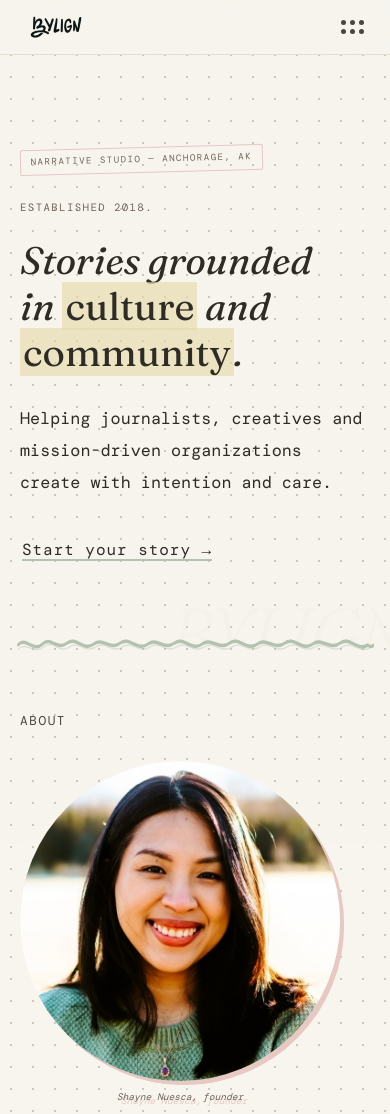
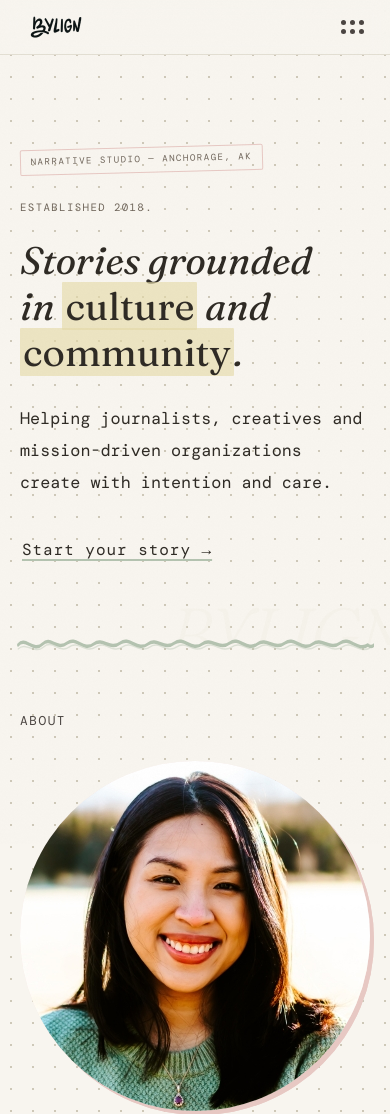
Before and after one commit to shaynenuesca/bylign-website, a plain HTML site: page index.html in a window 390 px wide. Shown: the top 1114 px of the page. Drawn offline with nearby package versions, Linux system fonts and the light colour scheme; a web font is replaced by a local one.

Commit message:
Update style.css

```diff
--- a/style.css
+++ b/style.css
@@ -1061,7 +1061,6 @@ footer {
 
   .container    { padding: 0 1.25rem; }
   .about-grid   { grid-template-columns: 1fr; }
-  .about-photo-wrap { max-width: 320px; }
   .service-row  { grid-template-columns: 1fr; gap: 0.2rem; }
   .cs-entry     { grid-template-columns: 1fr; }
   .footer-inner { flex-direction: column; align-items: flex-start; }
```
